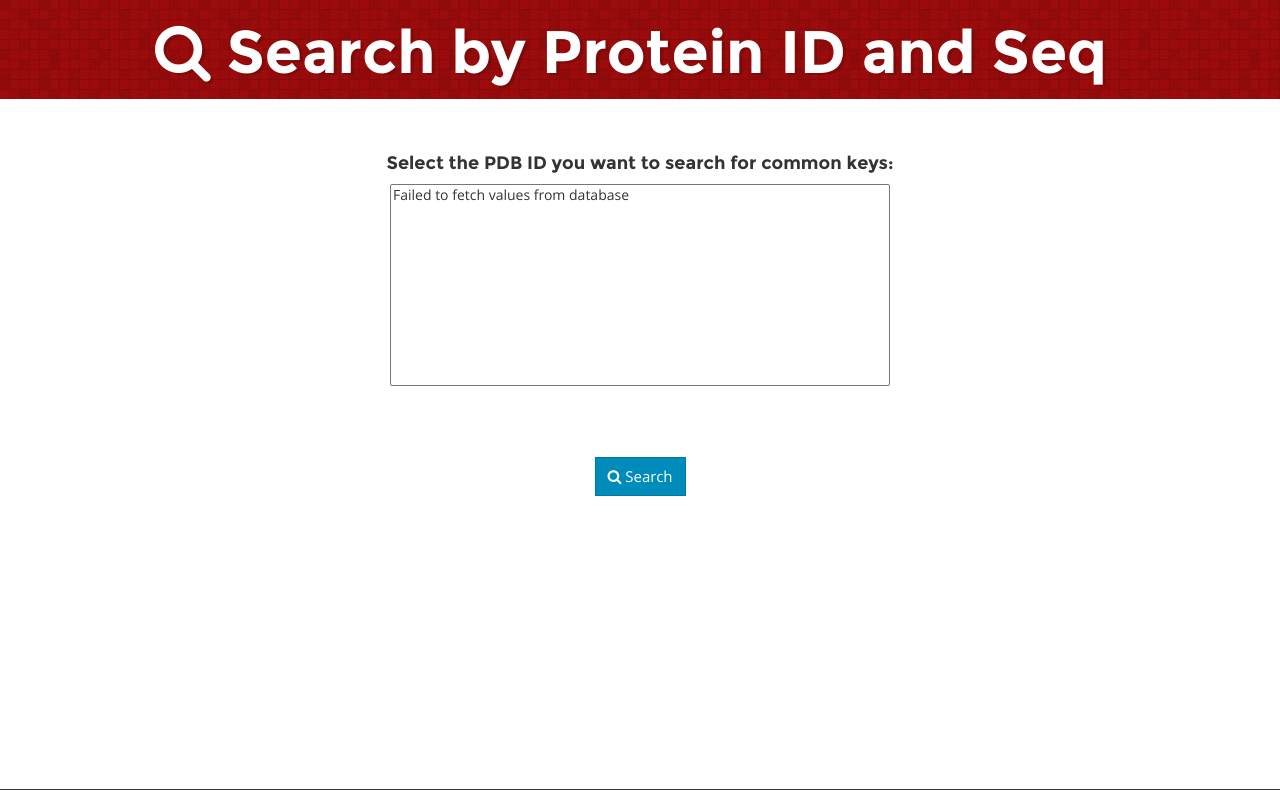
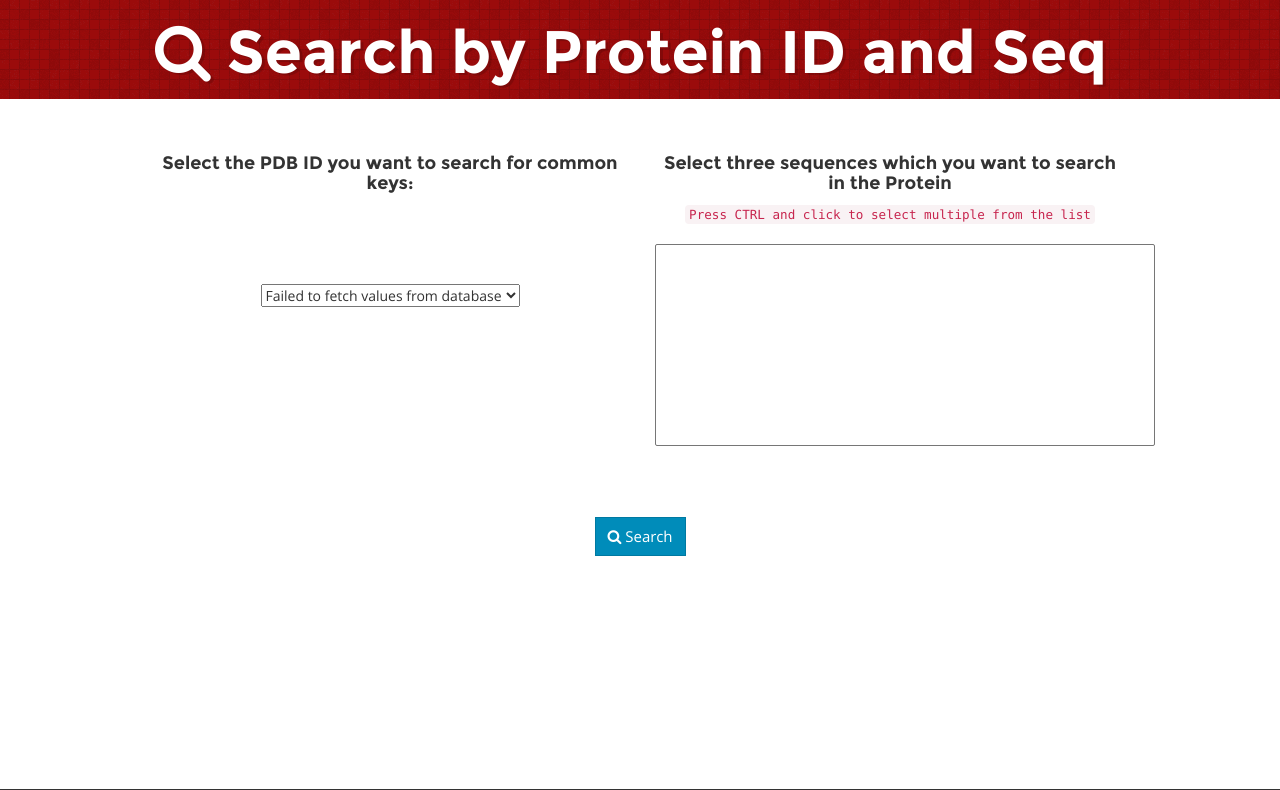
Before and after one commit to TitliSarkar/TSR3DSystem, a Django app: a page that uses protein/protein/search/templates/search_by_pid_seq_home.html in a window 1280 px wide. Shown: the part 51-841 px from the top of the page. Run offline with Django 3.2, Linux system fonts and the light colour scheme; data that the repository does not hold is empty; some libraries are stand-ins or nearby versions.

Commit message:
Merged search by seq id home and seq search into a single template, added protein listing view based on common substructure

```diff
--- a/protein/protein/compare/templates/compare_by_hl_result.html
+++ b/protein/protein/compare/templates/compare_by_hl_result.html
@@ -4,7 +4,7 @@
 
 {% block header_title %}
 <h2 class="wow fadeindown">
-    <i class="fa fa-bar-chart"></i> Comparison results
+    <i class="fa fa-bar-chart"></i> Global Similarity Search Results
 </h2>
 {% endblock header_title %}
 {% block style_extra %}
--- a/protein/protein/search/templates/search_by_pid_seq_home.html
+++ b/protein/protein/search/templates/search_by_pid_seq_home.html
@@ -10,42 +10,91 @@
 {% block script %}
 <script type="text/javascript">
 
-function list4Changed()
+function pidChanged()
     {
       var str="",i;
-      for (i=0;i<displayform.list4.options.length;i++) {
-          if (displayform.list4.options[i].selected) {
+      for (i=0;i<displayform.pid.options.length;i++) {
+          if (displayform.pid.options[i].selected) {
               str = str + '<span class="badge badge1">'
-                  + displayform.list4.options[i].value + '</span> ';
+                  + displayform.pid.options[i].value + '</span> ';
           }
       }
         document.getElementById("demo4").innerHTML = 'Selected choice from list: ' + str ;
     }
 
+function seq_listChanged()
+    {
+      var str="",i;
+      for (i=0;i<displayform.seq_list.options.length;i++) {
+          if (displayform.seq_list.options[i].selected) {
+              str = str + '<span class="badge badge1">'
+                  + displayform.seq_list.options[i].value + '</span> ';
+          }
+      }
+        document.getElementById("demo4_1").innerHTML = 'Selected choice(s) from list: ' + str ;
+    }
+</script>
+<script type="text/javascript">
+var seq_id_list = [{% for seq_id in seq_id_list %} {{ seq_id}}, {% endfor %}];
+window.onload=function() {
+    var protein_list = document.getElementById("pid");
+    var seq_list = document.getElementById("seq_list");
+    protein_list.onchange = function() {
+        seq_list.length=0;
+        var index = this.selectedIndex;
+        for(var i = 0; i < seq_id_list[index].length; i++) {
+            seq_list.options[seq_list.options.length] = new Option(seq_id_list[index][i], seq_id_list[index][i]);
+        }
+        seq_list.options[seq_list.options.length]=new Option("", "Failed to fetch values from database");
+    }
+    protein_list.onchange();
+}
 </script>
 {% endblock script %}
 
 {% block body %}
 <br/><br/>
-<form name="displayform" method="POST" action="{% url 'search_by_pid_seq_search' %}">{% csrf_token %}
+<form name="displayform" method="POST" action="{% url 'search_by_pid_seq_search_result' %}">{% csrf_token %}
+    <div class="row">
+        <div class="col-md-6">
             <div class="centered">
                 <h4>Select the PDB ID you want to search for common keys:</h4>
-    </div><!--centered-->
-    <div class="centered">
-        <select id="list4" name="list4" size=10 style="min-width:500px"
-            onclick='list4Changed(this.value);'>
-            {% for protein in object_list %}
-            <option value="{{ protein.Protein_ID }}" >{{ protein.Protein_ID }}</option>
+                <br/><br/>
+                <br/><br/>
+                <select id="pid" name="pid"
+                    onclick='pidChanged(this.value);'>
+                    {% for protein in proteins %}
+                    <option value="{{ protein }}" >{{ protein }}</option>
                     {% empty %}
                     <option value="">Failed to fetch values from database</option>
                     {% endfor %}
                 </select>
                 <br><br>
                 <p id="demo4"></p>
+            </div><!--centered-->
+        </div><!--col-dm-6-->
+        <div class="col-md-6">
+            <div class="centered">
+                <h4>Select three sequences which you want to search in the Protein</h4>
+                <code>Press CTRL and click to select multiple from the list</code>
+                <br/><br/>
+                <select id="seq_list" name="seq_list" size=10
+                    style="min-width:500px" multiple="multiple"
+                    onclick='seq_listChanged(this.value);'></select>
                 <br><br>
+                <p id="demo4_1"></p>
+            </div><!--centered-->
+        </div><!--col-md-6-->
+    </div><!--row-->
+    <br/><br/>
+    <div class="row">
+        <div class="centered">
             <button type="submit" class="btn btn-primary">
                 <i class="fa fa-search"></i> Search
             </button>
         </div><!--centered-->
+    </div><!--row-->
+    <br/><br/>
+    <br/><br/>
 </form>
-{% endblock %}
+{% endblock body %}
--- a/protein/protein/search/urls.py
+++ b/protein/protein/search/urls.py
@@ -4,6 +4,7 @@
 from search import views
 from search.views import SearchByProteinID
 from search.views import SearchByProteinIDAndSeq
+from search.views import SearchProteinKey
 
 
 urlpatterns = [
@@ -19,11 +20,11 @@
         SearchByProteinIDAndSeq.as_view(),
         name="search_by_pid_seq_home"),
 
-    url(r'^proteinid-seq/seq/$',
-        views.search_by_protein_id_seq_step1,
-        name='search_by_pid_seq_search'),
-
     url(r'^protenid-seq/seq/result/$',
         views.search_by_protein_id_seq_step2,
         name='search_by_pid_seq_search_result'),
+
+    url(r'^proteinkey/(?P<pk>[0-9]+)/$',
+        SearchProteinKey.as_view(),
+        name="search_protein_key"),
 ]
--- a/protein/protein/search/views.py
+++ b/protein/protein/search/views.py
@@ -3,10 +3,10 @@
 from django.shortcuts import render
 from django.db.models.aggregates import Count
 from django.db.models import Q
+from django.views.generic.base import TemplateView
 from django.views.generic.list import ListView
 
-from compare.models import ALL_PROTEINS, ALL_PROTEINS_BIG
-from compare.models import ALL_PROTEINS_BIG_UNINDEXED
+from compare.models import ALL_PROTEINS_BIG
 from compare.models import POSITION_INFORMATION
 from compare.models import PROTEIN_HIERARCHY
 
@@ -36,16 +36,7 @@
 
     context['protein_list'] = user_protein_list
 
-    if "small_table" in request.POST:
-        all_proteins_table = ALL_PROTEINS
-    elif "big_indexed_table" in request.POST:
-        all_proteins_table = ALL_PROTEINS_BIG
-    elif "big_unindexed_table" in request.POST:
-        all_proteins_table = ALL_PROTEINS_BIG_UNINDEXED
-    else:
-        all_proteins_table = ALL_PROTEINS
-
-    protein_key_queryset = all_proteins_table.objects.filter(
+    protein_key_queryset = ALL_PROTEINS_BIG.objects.filter(
         Protein_ID_id__in=user_protein_list)\
         .distinct()\
         .values('Protein_Key')\
@@ -53,10 +44,12 @@
         .filter(key_count__gte=len(user_protein_list))\
         .order_by('Protein_Key')
 
+    print(protein_key_queryset)
+
     for query in protein_key_queryset:
         protein_key_list.append(query.get('Protein_Key'))
 
-    sub_query = all_proteins_table.objects.filter(
+    sub_query = ALL_PROTEINS_BIG.objects.filter(
         Protein_Key__in=protein_key_list)\
         .distinct()\
         .values_list('Protein_ID_id', 'Protein_Key')
@@ -67,13 +60,16 @@
     for key, value in cnt.items():
         d[key] = value
 
+    print(d)
+
     pro_list = filter(lambda x: x[1] >= len(protein_key_list), d.items())
 
     proteins = []
     for i in range(len(pro_list)):
         proteins.append(pro_list[i][0])
+    print(pro_list)
 
-    if not pro_list:
+    if protein_key_list and len(pro_list) < len(user_protein_list):
         proteins = user_protein_list
 
     context['common_keys'] = protein_key_list
@@ -85,22 +81,44 @@
     return render(request, 'search_by_pid_result.html', context)
 
 
-class SearchByProteinIDAndSeq(ListView):
-    model = PROTEIN_HIERARCHY
+class SearchProteinKey(TemplateView):
+    template_name = "search_by_key_result.html"
+
+    def get_context_data(self, **kwargs):
+        context = super(SearchProteinKey, self).get_context_data(**kwargs)
+        key = int(self.kwargs['pk'])
+        context['key'] = key
+        context['proteins'] = ALL_PROTEINS_BIG.objects.filter(Protein_Key=key)
+        return context
+
+
+class SearchByProteinIDAndSeq(TemplateView):
     template_name = "search_by_pid_seq_home.html"
 
+    def get_context_data(self, **kwargs):
+        context = super(SearchByProteinIDAndSeq, self).get_context_data(**kwargs)
+        protein_queryset = PROTEIN_HIERARCHY.objects.all().values('Protein_ID')
+        protein_list = []
+        for pid_dict in protein_queryset:
+            for key, value in pid_dict.items():
+                protein_list.append(value)
 
-def search_by_protein_id_seq_step1(request):
-    context = {}
-    if request.method == 'POST':
-        pid = request.POST.get("list4")
-        seq_id_queryset = POSITION_INFORMATION.objects.filter(
-            Q(Protein_ID=str(pid)))\
-            .values('Seq_ID')
-        context['seq_list'] = seq_id_queryset
-        context['pid'] = pid
+        all_seq_list = []
+        for protein in protein_list:
+            protein_seq_list = []
+            seq_id_queryset = POSITION_INFORMATION.objects.filter(
+                Q(Protein_ID=protein))\
+                .values('Seq_ID')
+            for seq_dict in seq_id_queryset:
+                for key, value in seq_dict.items():
+                    protein_seq_list.append(int(value))
+            all_seq_list.append(protein_seq_list)
 
-    return render(request, 'search_by_pid_seq_search.html', context)
+        print(protein_list)
+        print(all_seq_list)
+        context['proteins'] = protein_list
+        context['seq_id_list'] = all_seq_list
+        return context
 
 
 def search_by_protein_id_seq_step2(request):
@@ -108,22 +126,10 @@
     context = {}
     if request.method == 'POST':
         protein_key_list = []
-        seq_list = request.POST.getlist("list4_1")
-        pid = request.POST.get('pid', '1a06')
-        context['pid'] = pid
-        context['seq_list'] = seq_list
+        pid = request.POST.get('pid')
+        seq_list = request.POST.getlist("seq_list")
         pos_list = list(combinations(seq_list, 3))
-
-        if "small_table" in request.POST:
-            all_proteins_table = ALL_PROTEINS
-        elif "big_indexed_table" in request.POST:
-            all_proteins_table = ALL_PROTEINS_BIG
-        elif "big_unindexed_table" in request.POST:
-            all_proteins_table = ALL_PROTEINS_BIG_UNINDEXED
-        else:
-            all_proteins_table = ALL_PROTEINS
-
-        pid_rows = all_proteins_table.objects.filter(Protein_ID_id=pid)
+        pid_rows = ALL_PROTEINS_BIG.objects.filter(Protein_ID_id=pid)
 
         key_list = []
         for positions in pos_list:
@@ -141,7 +147,7 @@
 
         sub_query = []
         for key in protein_key_list:
-            row_val = all_proteins_table.objects.filter(
+            row_val = ALL_PROTEINS_BIG.objects.filter(
                 Protein_Key=str(key))\
                 .distinct()\
                 .values('Protein_ID_id')\
@@ -164,6 +170,8 @@
         for i in range(len(pro_list)):
             proteins.append(pro_list[i][0])
 
+        context['pid'] = pid
+        context['seq_list'] = seq_list
         context['common_keys'] = protein_key_list
         context['proteins'] = proteins
         context['protein_keys_list'] = protein_key_list
```
Also changed, not shown: protein/protein/search/templates/search_by_key_result.html (added, +56 -0 lines), protein/protein/search/templates/search_by_pid_home.html (+3 -17 lines), protein/protein/search/templates/search_by_pid_result.html (+17 -4 lines), protein/protein/search/templates/search_by_pid_seq_search.html (deleted, +0 -78 lines), protein/protein/search/templates/search_by_pid_seq_search_result.html (+14 -1 lines). Lines whose indentation alone changed are shown as unchanged.
